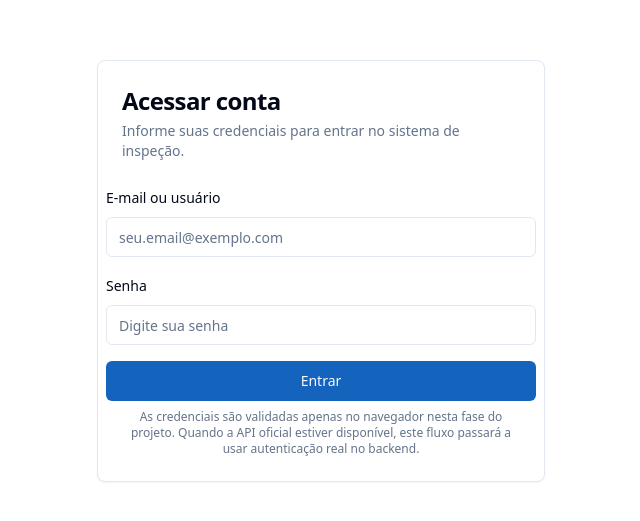
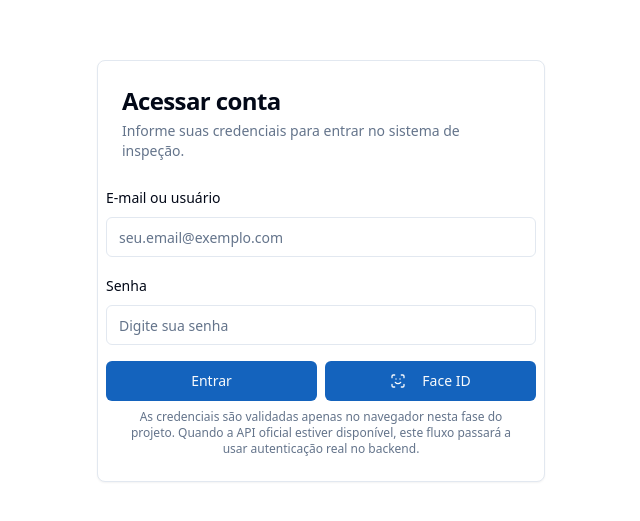
Before and after one commit to emanuelsc3s/camera-web, a React (Vite) app: page /login in a window 1280 px wide. Shown: the part 129-650 px from the top of the page, without its empty margins (319-959 px from the left). Built offline with nearby package versions, Linux system fonts and the light colour scheme.

Commit message:
docs/face-id

```diff
--- a/src/pages/LoginPage.tsx
+++ b/src/pages/LoginPage.tsx
@@ -3,7 +3,7 @@ import { useForm } from 'react-hook-form'
 import { z } from 'zod'
 import { zodResolver } from '@hookform/resolvers/zod'
 import { useLocation, useNavigate } from 'react-router-dom'
-import { Loader2 } from 'lucide-react'
+import { Loader2, ScanFace } from 'lucide-react'
 
 import { Card, CardContent, CardDescription, CardFooter, CardHeader, CardTitle } from '@/components/ui/card'
 import { Label } from '@/components/ui/label'
@@ -124,9 +124,10 @@ export default function LoginPage() {
               </div>
             )}
 
+            <div className="flex flex-row gap-2 mt-2">
               <Button
                 type="submit"
-              className="w-full mt-2"
+                className="flex-1"
                 disabled={isLoading}
               >
                 {isLoading && (
@@ -134,6 +135,15 @@ export default function LoginPage() {
                 )}
                 <span>{isLoading ? 'Entrando...' : 'Entrar'}</span>
               </Button>
+
+              <Button
+                type="button"
+                className="flex-1"
+              >
+                <ScanFace className="mr-2 h-4 w-4" aria-hidden="true" />
+                <span>Face ID</span>
+              </Button>
+            </div>
           </form>
         </CardContent>
 
```
Also changed, not shown: 16 other files (tests, documents, lock files or other folders). Lines whose indentation alone changed are shown as unchanged.
